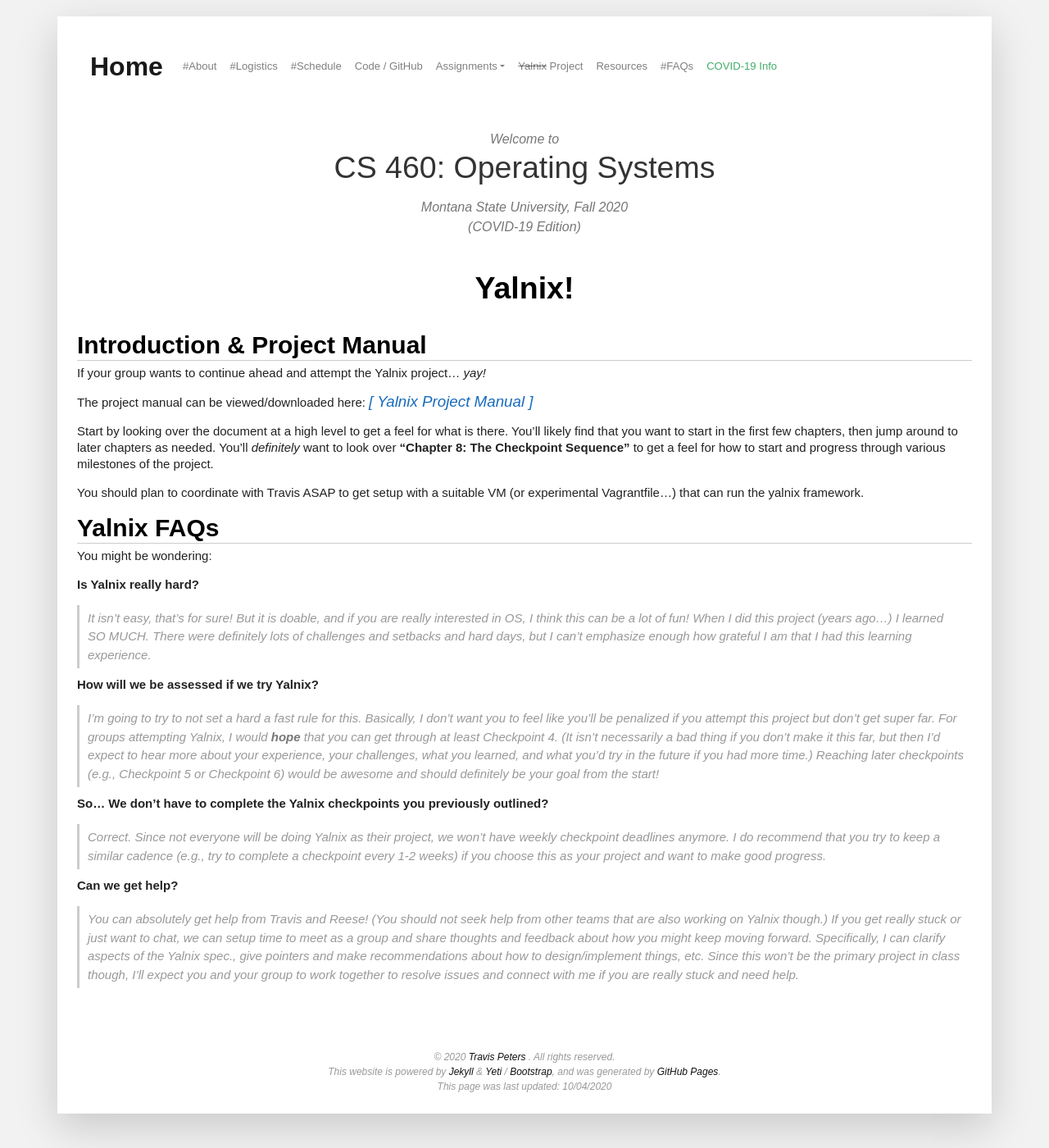
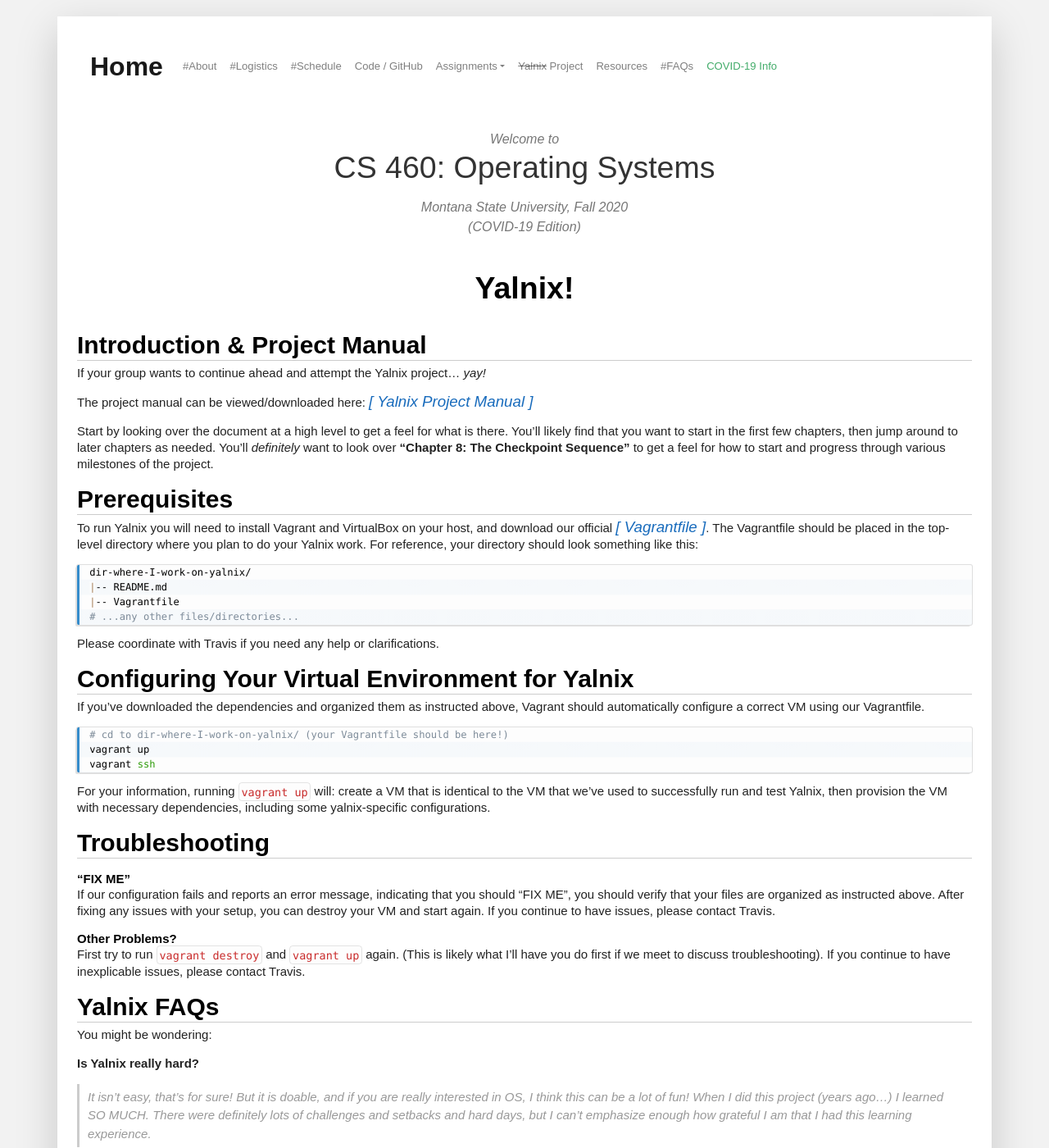
Before and after one commit to traviswpeters/cs460-2020-fall, a Jekyll site: the page built from yalnix/index.md, in a window 1280 px wide and 1400 px high. Shown: the whole window at 82% size. Built offline with Jekyll 4.4.1, drawn with Linux system fonts in a browser that asks for light colours; nearby versions of some CDN libraries; some web fonts are replaced; comment, search, counter and statistics services are not loaded; our own code applies the rules of GitHub Pages for plain Markdown files.

Commit message:
update instructions; share tested Vagrantfile

````diff
--- a/yalnix/index.md
+++ b/yalnix/index.md
@@ -15,7 +15,56 @@ Start by looking over the document at a high level to get a feel for what is the
 You'll likely find that you want to start in the first few chapters, then jump around to later chapters as needed.
 You'll _definitely_ want to look over **"Chapter 8: The Checkpoint Sequence"** to get a feel for how to start and progress through various milestones of the project.
 
-You should plan to coordinate with Travis ASAP to get setup with a suitable VM (or experimental Vagrantfile...) that can run the yalnix framework.
+## Prerequisites
+
+To run Yalnix you will need to install Vagrant and VirtualBox on your host,
+and download our official [_[ Vagrantfile ]_](./Vagrantfile){:.lead}.
+<!-- - The [_[ yalnix-framework ]_](https://github.com/traviswpeters/yalnix-framework){:.lead} _(on GitHub)_ -->
+<!-- - Our official [_[ Vagrantfile ]_](./Vagrantfile){:.lead} -->
+<!-- - The [_[ vagrant-setup.sh ]_](./vagrant-setup.sh){:.lead} script _(this is needed by the Vagrantfile!)_ -->
+The Vagrantfile should be placed in the top-level directory where you plan to do your Yalnix work.
+<!-- Please note that these files should be placed at the same level in the same directory. -->
+For reference, your directory should look something like this:
+
+```bash
+dir-where-I-work-on-yalnix/
+|-- README.md
+|-- Vagrantfile
+# ...any other files/directories...
+```
+
+Please coordinate with Travis if you need any help or clarifications.
+
+## Configuring Your Virtual Environment for Yalnix
+
+If you've downloaded the dependencies and organized them as instructed above,
+Vagrant should automatically configure a correct VM using our Vagrantfile.
+
+```bash
+# cd to dir-where-I-work-on-yalnix/ (your Vagrantfile should be here!)
+vagrant up
+vagrant ssh
+```
+
+For your information, running `vagrant up` will:
+create a VM that is identical to the VM that we've used to successfully run and test Yalnix,
+then provision the VM with necessary dependencies, including some yalnix-specific configurations.
+
+## Troubleshooting
+{:.mb-3}
+
+###### "FIX ME"
+
+If our configuration fails and reports an error message, indicating that you should "FIX ME",
+you should verify that your files are organized as instructed above.
+After fixing any issues with your setup, you can destroy your VM and start again.
+If you continue to have issues, please contact Travis.
+
+###### Other Problems?
+
+First try to run `vagrant destroy` and `vagrant up` again.
+(This is likely what I'll have you do first if we meet to discuss troubleshooting).
+If you continue to have inexplicable issues, please contact Travis.
 
 ## Yalnix FAQs
 
@@ -46,6 +95,7 @@ You might be wondering:
 > If you get really stuck or just want to chat, we can setup time to meet as a group and share thoughts and feedback about how you might keep moving forward.
 > Specifically, I can clarify aspects of the Yalnix spec., give pointers and make recommendations about how to design/implement things, etc.
 > Since this won't be the primary project in class though, I'll expect you and your group to work together to resolve issues and connect with me if you are really stuck and need help.
+
 
 
 {% comment %}
````
Also changed, not shown: 1 other file.
